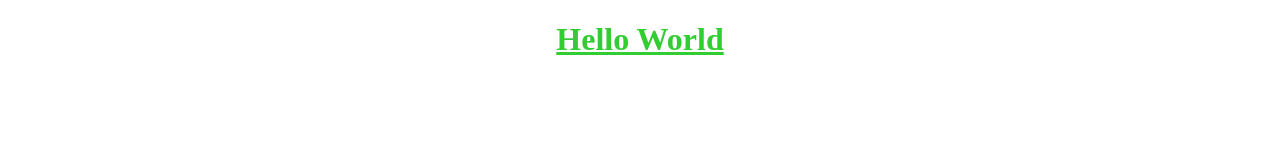
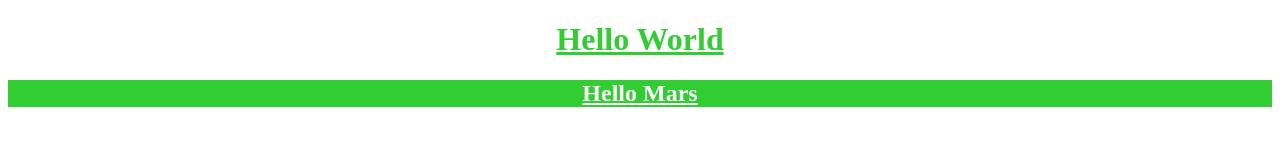
Before and after one commit to Layth912/cuddly-happiness, a plain HTML site: page index.html in a window 1280 px wide. Drawn offline with Linux system fonts and the light colour scheme.

Commit message:
added limegreen text

```diff
--- a/index.html
+++ b/index.html
@@ -9,5 +9,6 @@
 </head>
 <body>
     <h1>Hello World</h1>
+    <h2>Hello Mars</h2>
 </body>
 </html>
--- a/styles.css
+++ b/styles.css
@@ -3,3 +3,10 @@ text-align: center;
 color: limegreen;
 text-decoration: underline;
 }
+
+h2{
+    background-color: limegreen;
+    text-align: center;
+    color: white;
+    text-decoration: underline;
+}
```
